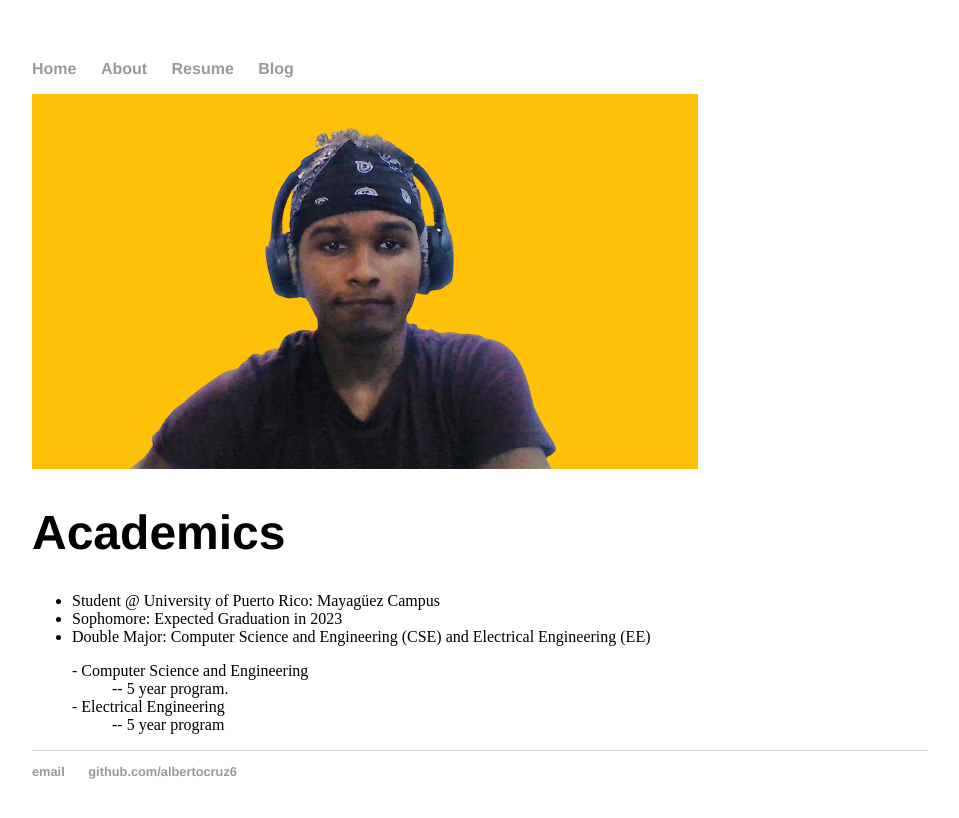
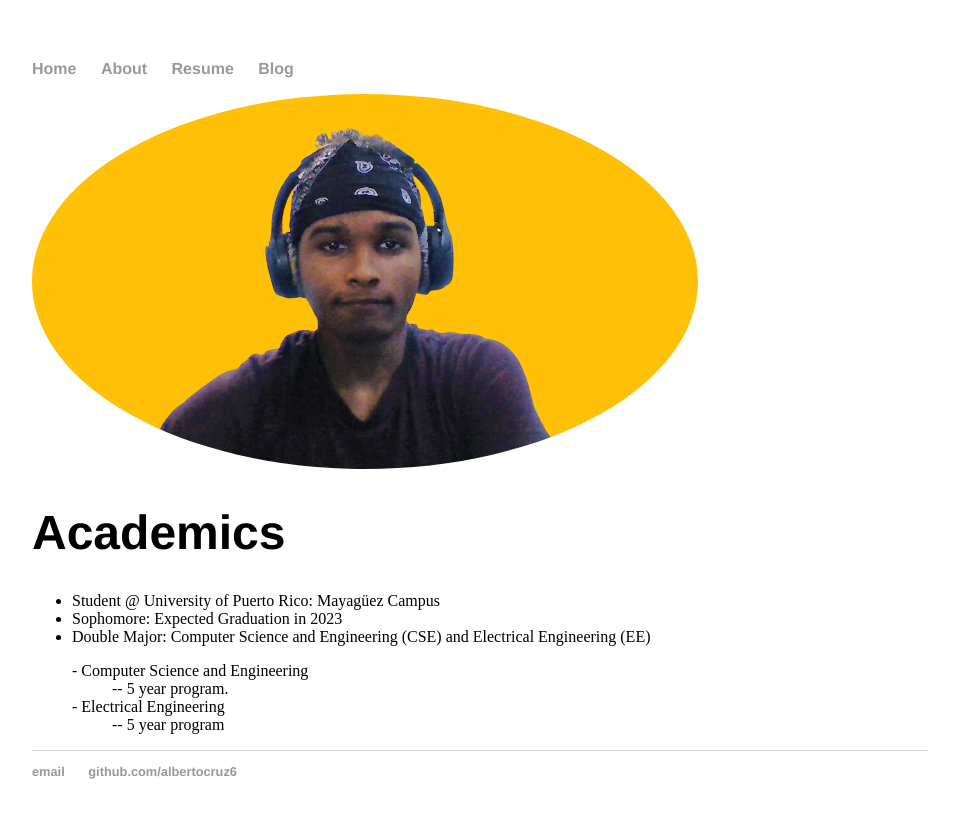
Before and after one commit to albertocruz6/albertocruz6.github.io, a Jekyll site: the page built from about/index.html, in a window 1280 px wide. Shown: the top 818 px of the page, without its empty margins (160-1119 px from the left). Built offline with Jekyll 4.4.1, drawn with Linux system fonts in a browser that asks for light colours.

Commit message:
Update index.html

```diff
--- a/about/index.html
+++ b/about/index.html
@@ -2,7 +2,7 @@
 layout: default
 title: About me!
 ---
-<img src="../res/real_pfp.png" alt="PFP">
+<img class="circular--square" src="../res/real_pfp.png" alt="PFP">
 <h1>Academics</h1>
 <ul>
   <li>Student @ University of Puerto Rico: Mayagüez Campus</li>
```
